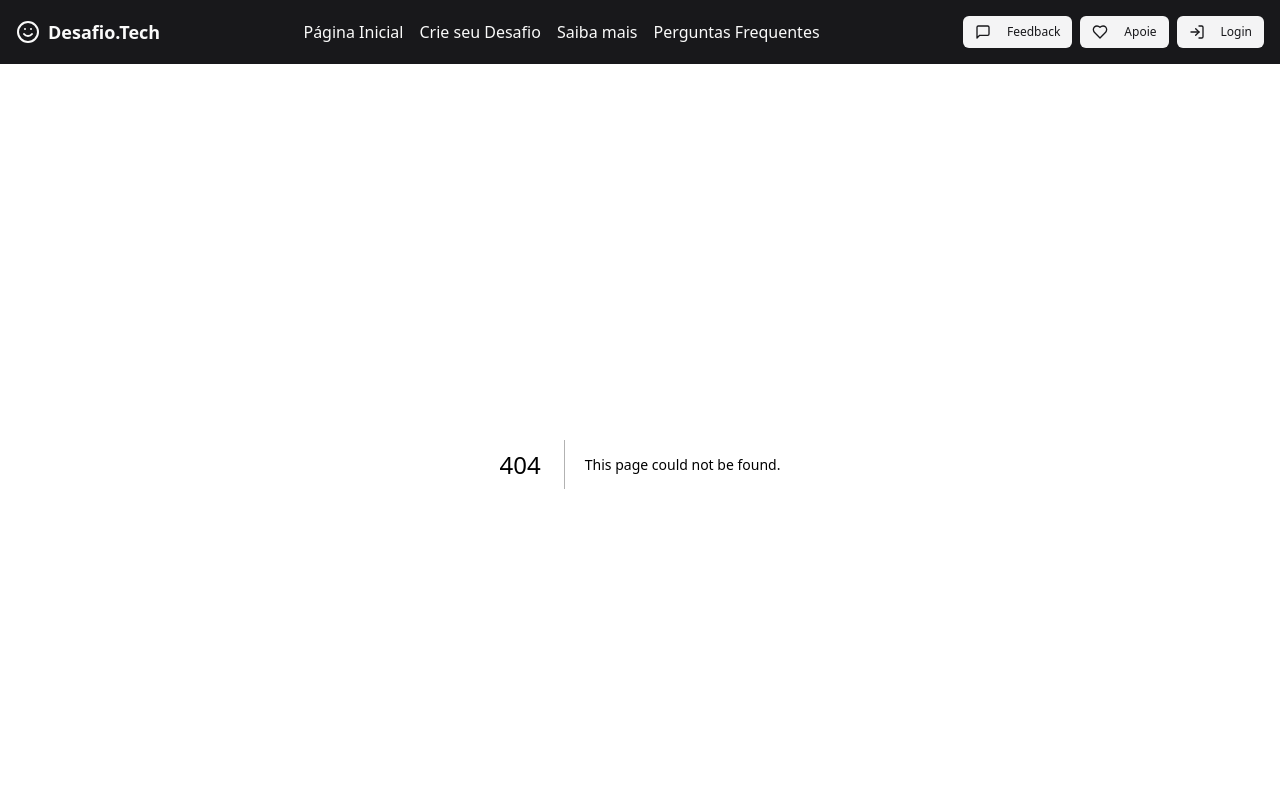
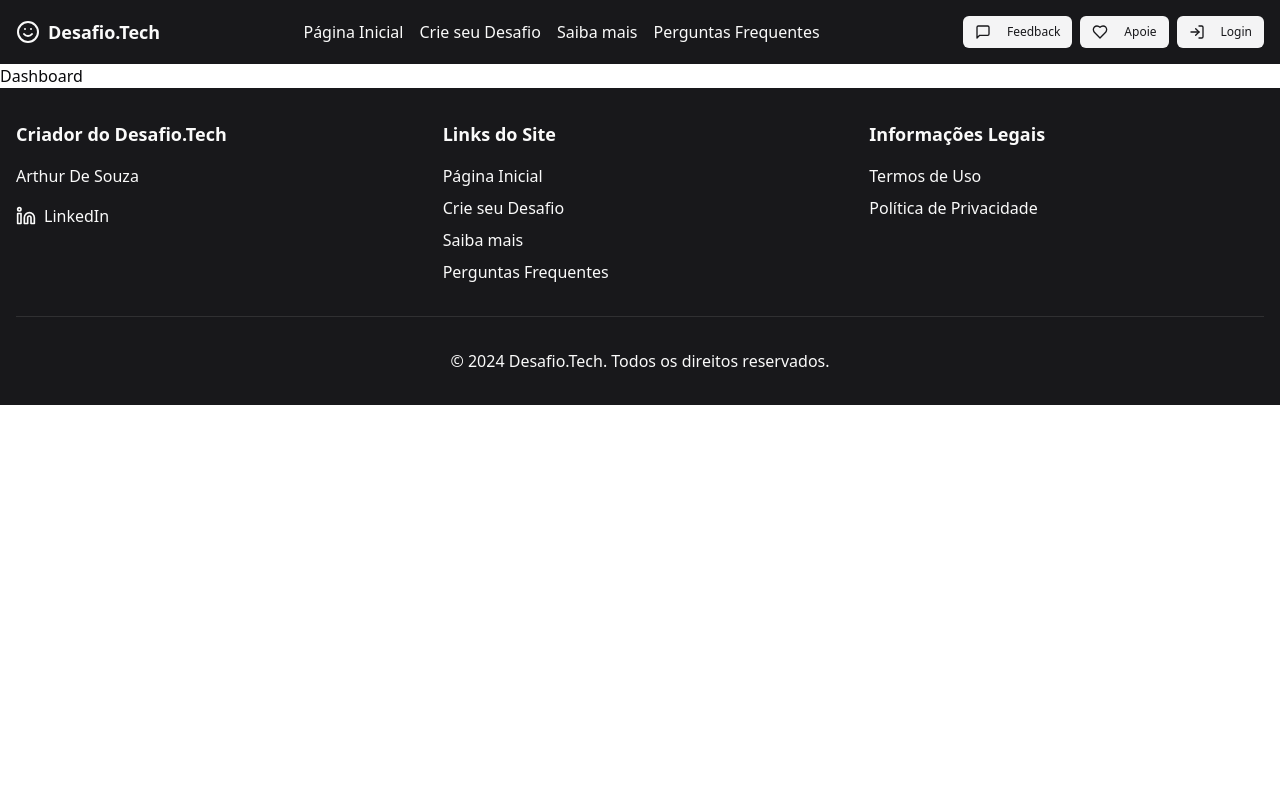
Before and after one commit to ArthurSilv4/site-desafio.tech, a Next.js app: page /dashbord in a window 1280 px wide. Before the commit this address had no page. Shown: the top 800 px of the page. Built offline with nearby package versions, Linux system fonts and the light colour scheme.

Commit message:
consumindo api de login jwt

```diff
--- a/package.json
+++ b/package.json
@@ -11,7 +11,6 @@
   "dependencies": {
     "@radix-ui/react-accordion": "^1.2.1",
     "@radix-ui/react-checkbox": "^1.1.2",
-    "@radix-ui/react-icons": "^1.3.1",
     "@radix-ui/react-label": "^2.1.0",
     "@radix-ui/react-separator": "^1.1.0",
     "@radix-ui/react-slot": "^1.1.0",
@@ -19,12 +18,14 @@
     "clsx": "^2.1.1",
     "lucide-react": "^0.454.0",
     "next": "15.0.2",
+    "nookies": "^2.5.2",
     "react": "19.0.0-rc-02c0e824-20241028",
     "react-dom": "19.0.0-rc-02c0e824-20241028",
     "tailwind-merge": "^2.5.4",
     "tailwindcss-animate": "^1.0.7"
   },
   "devDependencies": {
+    "@types/cookie": "^1.0.0",
     "@types/node": "^20",
     "@types/react": "^18",
     "@types/react-dom": "^18",
--- /dev/null
+++ b/src/app/dashbord/page.tsx
@@ -0,0 +1,15 @@
+import { AuthContext } from "@/contexts/AuthContext"
+import { useContext } from "react"
+
+export default function Dashboard() {
+
+  const { user } = useContext(AuthContext)
+
+  return (
+    <div>
+      <h1>Dashboard</h1>
+
+      <p>{user?.name}</p>
+    </div>
+  )
+}
--- a/src/app/layout.tsx
+++ b/src/app/layout.tsx
@@ -3,6 +3,7 @@ import localFont from "next/font/local";
 import "./globals.css";
 import Footer from "@/components/layout/footer";
 import Header from "@/components/layout/header";
+import { AuthProvider } from "@/contexts/AuthContext";
 
 const geistSans = localFont({
   src: "./fonts/GeistVF.woff",
@@ -30,9 +31,11 @@ export default function RootLayout({
       <body
         className={`${geistSans.variable} ${geistMono.variable} antialiased`}
       >
-        <Header></Header>
-        {children}
-        <Footer></Footer>
+        <AuthProvider>
+          <Header />
+          {children}
+          <Footer />
+        </AuthProvider>
       </body>
     </html>
   );
--- a/src/app/login/page.tsx
+++ b/src/app/login/page.tsx
@@ -1,20 +1,30 @@
 'use client'
-import { useState } from 'react'
+import React, { useContext, useState } from 'react'
 import { Eye, EyeOff, Github, User } from 'lucide-react'
 import { Button } from "@/components/ui/button"
 import { Input } from "@/components/ui/input"
 import { Label } from "@/components/ui/label"
 import { Card, CardHeader, CardTitle, CardDescription, CardContent, CardFooter } from "@/components/ui/card"
 import { Separator } from "@/components/ui/separator"
+import { AuthContext } from '@/contexts/AuthContext'
 
-export default function Login() {
-  const [showPassword, setShowPassword] = useState(false)
 
-  const handleSubmit = (event: React.FormEvent<HTMLFormElement>) => {
-    event.preventDefault()
-    // Handle login logic here
-    console.log('Login submitted')
-  }
+const LoginPage = () => {
+  const [email, setEmail] = useState('');
+  const [password, setPassword] = useState('');
+  const [showPassword, setShowPassword] = useState(false);
+
+  const { signIn } = useContext(AuthContext);
+
+
+  const handleLogin = async (event: React.FormEvent) => {
+    event.preventDefault();
+
+    if (typeof window !== 'undefined') {
+      await signIn({ email, password });
+    }
+
+  };
 
   const handleGoogleLogin = () => {
     // Handle Google login logic here
@@ -41,12 +51,14 @@ export default function Login() {
           </CardDescription>
         </CardHeader>
         <CardContent className="space-y-4">
-          <form onSubmit={handleSubmit} className="space-y-4">
+          <form onSubmit={handleLogin} className="space-y-4">
             <div className="space-y-2">
               <Label htmlFor="email">Email</Label>
               <Input
                 id="email"
                 type="email"
+                value={email}
+                onChange={(e) => setEmail(e.target.value)}
                 placeholder="seu@email.com"
                 required
               />
@@ -57,6 +69,8 @@ export default function Login() {
                 <Input
                   id="password"
                   type={showPassword ? "text" : "password"}
+                  value={password}
+                  onChange={(e) => setPassword(e.target.value)}
                   placeholder="••••••••"
                   required
                 />
@@ -136,3 +150,5 @@ export default function Login() {
     </div>
   )
 }
+
+export default LoginPage;
--- a/src/components/ui/accordion.tsx
+++ b/src/components/ui/accordion.tsx
@@ -2,7 +2,6 @@
 
 import * as React from "react"
 import * as AccordionPrimitive from "@radix-ui/react-accordion"
-import { ChevronDownIcon } from "@radix-ui/react-icons"
 
 import { cn } from "@/lib/utils"
 
@@ -34,7 +33,6 @@ const AccordionTrigger = React.forwardRef<
       {...props}
     >
       {children}
-      <ChevronDownIcon className="h-4 w-4 shrink-0 text-muted-foreground transition-transform duration-200" />
     </AccordionPrimitive.Trigger>
   </AccordionPrimitive.Header>
 ))
--- /dev/null
+++ b/src/contexts/AuthContext.tsx
@@ -0,0 +1,64 @@
+'use client'
+
+import { createContext, useState } from 'react';
+import { setCookie } from 'nookies'
+import { useRouter } from 'next/navigation';
+
+type User = {
+  email: string;
+};
+
+type SignInData = {
+  email: string;
+  password: string;
+};
+
+type AuthContextType = {
+  isAuthenticated: boolean;
+  user: User | null;
+  signIn: (data: SignInData) => Promise<void>;
+};
+
+export const AuthContext = createContext({} as AuthContextType);
+
+export function AuthProvider({ children }: { children: React.ReactNode }) {
+  const [user, setUser] = useState<User | null>(null);
+  const isAuthenticated = !!user;
+  const router = useRouter();
+
+  async function signIn({ email, password }: SignInData) {
+    try {
+      const response = await fetch('https://localhost:7092/auth/login', {
+        method: 'POST',
+        headers: {
+          'Content-Type': 'application/json',
+        },
+        body: JSON.stringify({ email, password }),
+      });
+
+      if (!response.ok) {
+        throw new Error('Login failed');
+      }
+
+      const data = await response.json();
+      setCookie(undefined, 'desafio.tech-token', data.token, {
+        maxAge: 60 * 60 * 2, // 2 hours
+      });
+
+      setUser({
+        email: data.email,
+      });
+
+      router.push('/');
+
+    } catch (error) {
+      console.error('Error:', error);
+    }
+  };
+
+  return (
+    <AuthContext.Provider value={{ user, isAuthenticated, signIn }}>
+      {children}
+    </AuthContext.Provider>
+  );
+}
```
Also changed, not shown: 1 other file (tests, documents, lock files or other folders).
